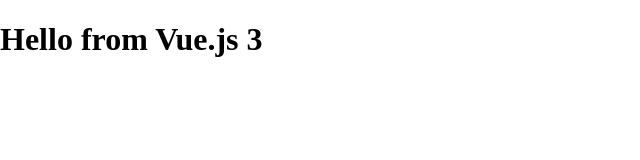
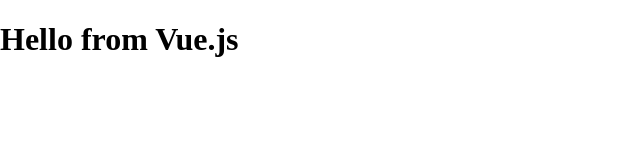
Before and after one commit to dotinstall/codespaces-vuejs, a Vue app: page / in a window 1280 px wide. Shown: the top 160 px of the page, without its empty margins (0-640 px from the left). Built offline with nearby package versions, Linux system fonts and the light colour scheme.

Commit message:
App.vue updated

```diff
--- a/src/App.vue
+++ b/src/App.vue
@@ -1,3 +1,3 @@
 <template>
-  <h1>Hello from Vue.js 3</h1>
+  <h1>Hello from Vue.js</h1>
 </template>
```
